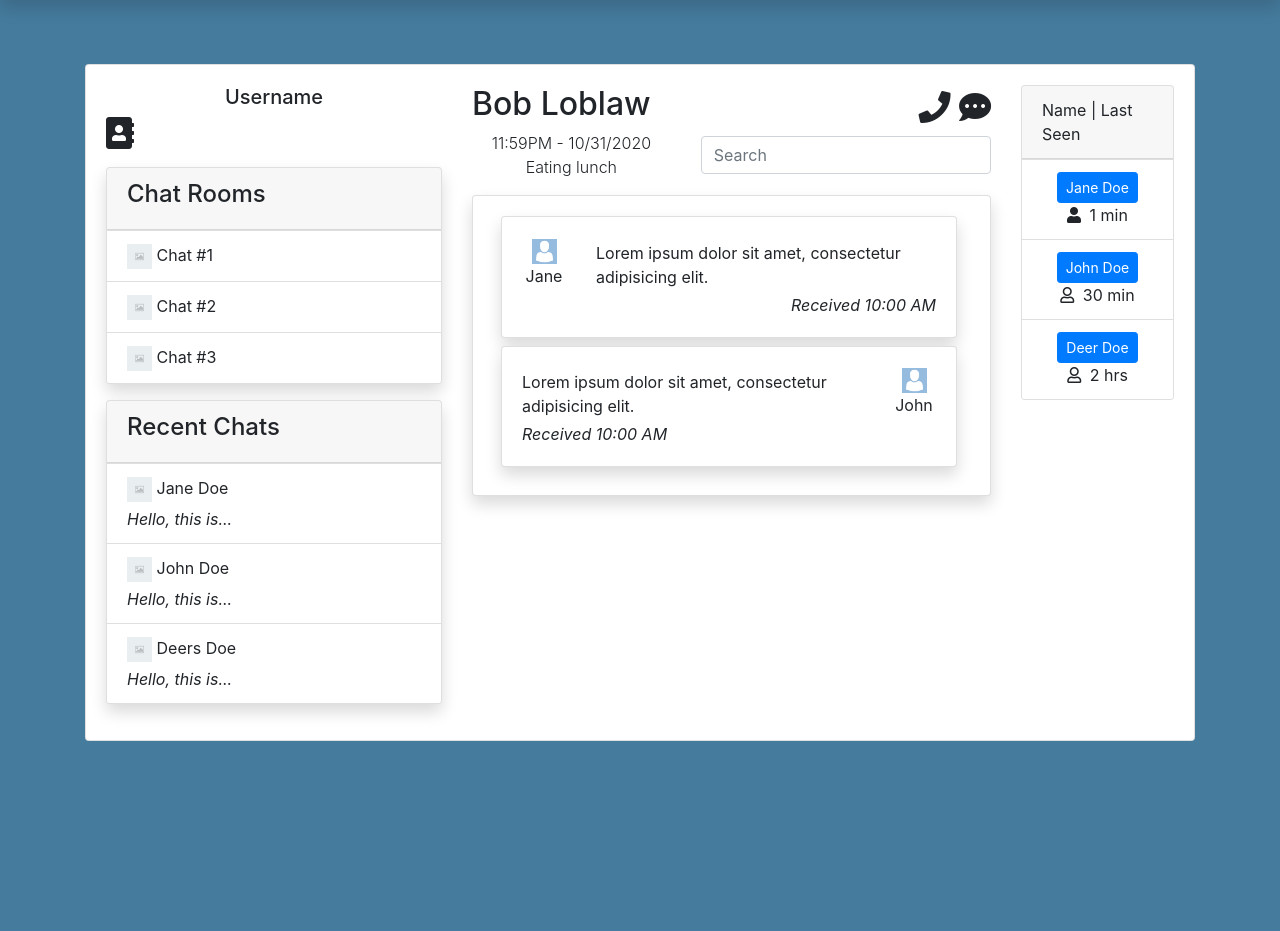
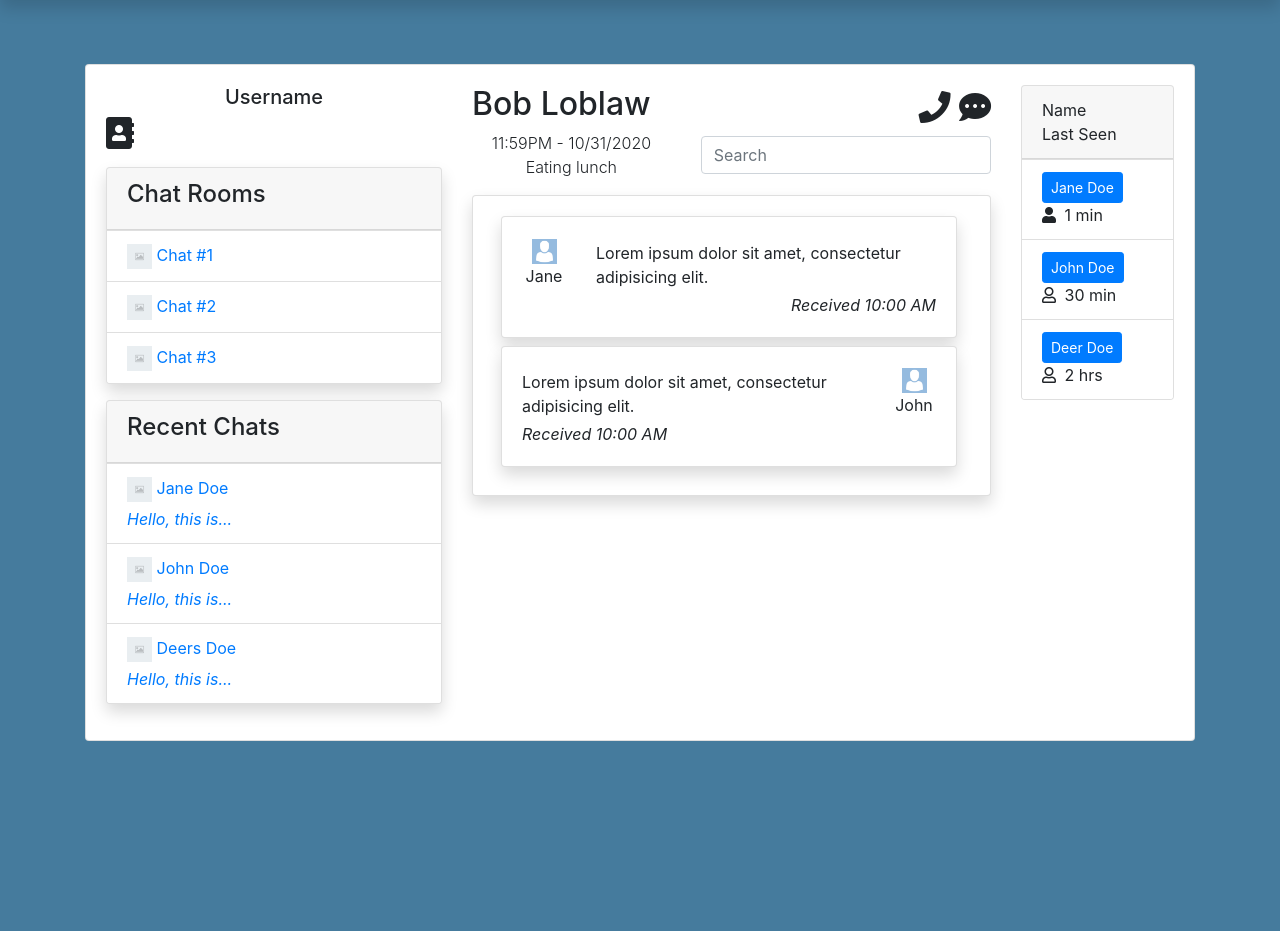
Before and after one commit to NoahLE/collaboration-tool, a Django app: page /gui/chat/multiple/ in a window 1280 px wide. Shown: the part 56-987 px from the top of the page. Run offline with Django 3.2, Linux system fonts and the light colour scheme; some libraries are stand-ins or nearby versions.

Commit message:
Links are done

```diff
--- a/jake_collab/gui/templates/gui/chat-multiple.html
+++ b/jake_collab/gui/templates/gui/chat-multiple.html
@@ -123,23 +123,25 @@
         <div class="col-2">
           <div class="card">
             <div class="card-header">
-              Name | Last Seen
+              Name
+              <br>
+              Last Seen
             </div>
 
             <ul class="list-group list-group-flush">
-              <li class="list-group-item text-center">
+              <li class="list-group-item">
                 <button type="button" class="btn btn-sm btn-primary">Jane Doe</button>
                 <br>
                 <i class="fas fa-user pr-1"></i>
                 1 min
               </li>
-              <li class="list-group-item text-center">
+              <li class="list-group-item">
                 <button type="button" class="btn btn-sm btn-primary">John Doe</button>
                 <br>
                 <i class="far fa-user pr-1"></i>
                 30 min
               </li>
-              <li class="list-group-item text-center">
+              <li class="list-group-item">
                 <button type="button" class="btn btn-sm btn-primary">Deer Doe</button>
                 <br>
                 <i class="far fa-user pr-1"></i>
--- a/jake_collab/gui/templates/gui/sidebar-chat.html
+++ b/jake_collab/gui/templates/gui/sidebar-chat.html
@@ -12,6 +12,7 @@
 
     <ul class="list-group list-group-flush">
       <li class="list-group-item">
+        <a href="{% url 'chat-multiple' %}">
           <img
             class="mx-auto"
             src="{% static 'img/placeholder.png' %}"
@@ -20,9 +21,11 @@
             height="25"
           />
           Chat #1
+        </a>
       </li>
 
       <li class="list-group-item">
+        <a href="{% url 'chat-multiple' %}">
           <img
             class="mx-auto"
             src="{% static 'img/placeholder.png' %}"
@@ -31,9 +34,12 @@
             height="25"
           />
           Chat #2
+        </a>
       </li>
 
+
       <li class="list-group-item">
+        <a href="{% url 'chat-multiple' %}">
           <img
             class="mx-auto"
             src="{% static 'img/placeholder.png' %}"
@@ -42,6 +48,7 @@
             height="25"
           />
           Chat #3
+        </a>
       </li>
     </ul>
   </div>
@@ -53,6 +60,7 @@
 
     <ul class="list-group list-group-flush">
       <li class="list-group-item">
+        <a href="{% url 'chat-single' %}">
           <img
             class="mx-auto"
             src="{% static 'img/placeholder.png' %}"
@@ -64,9 +72,11 @@
           <p class="font-italic chat-preview">
             Hello, this is...
           </p>
+        </a>
       </li>
 
       <li class="list-group-item">
+        <a href="{% url 'chat-single' %}">
           <img
             class="mx-auto"
             src="{% static 'img/placeholder.png' %}"
@@ -78,9 +88,11 @@
           <p class="font-italic chat-preview">
             Hello, this is...
           </p>
+        </a>
       </li>
 
       <li class="list-group-item">
+        <a href="{% url 'chat-single' %}">
           <img
             class="mx-auto"
             src="{% static 'img/placeholder.png' %}"
@@ -92,6 +104,7 @@
           <p class="font-italic chat-preview">
             Hello, this is...
           </p>
+        </a>
       </li>
     </ul>
   </div>
```
Lines whose indentation alone changed are shown as unchanged.
